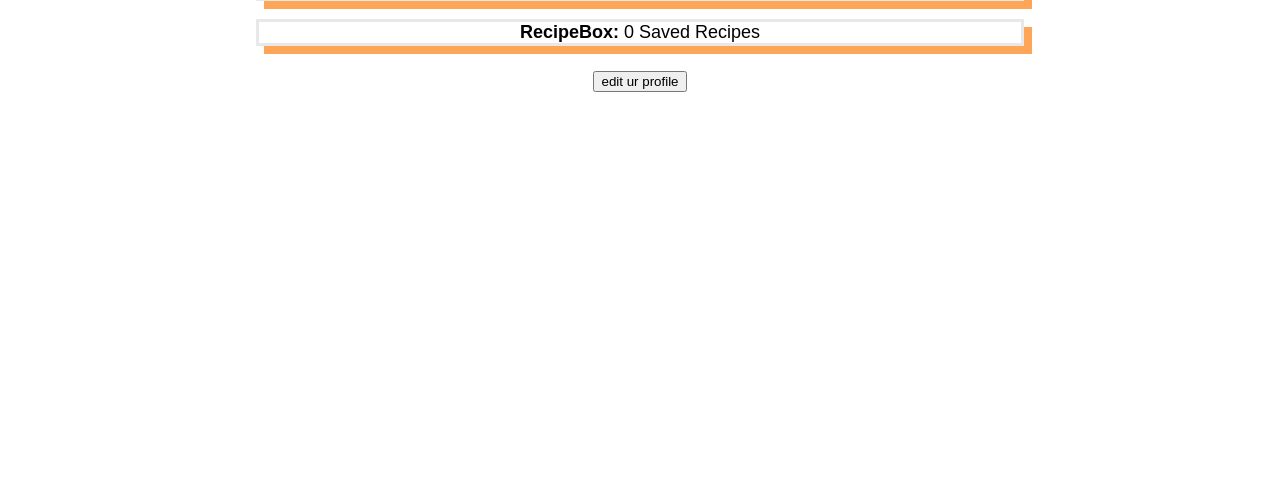
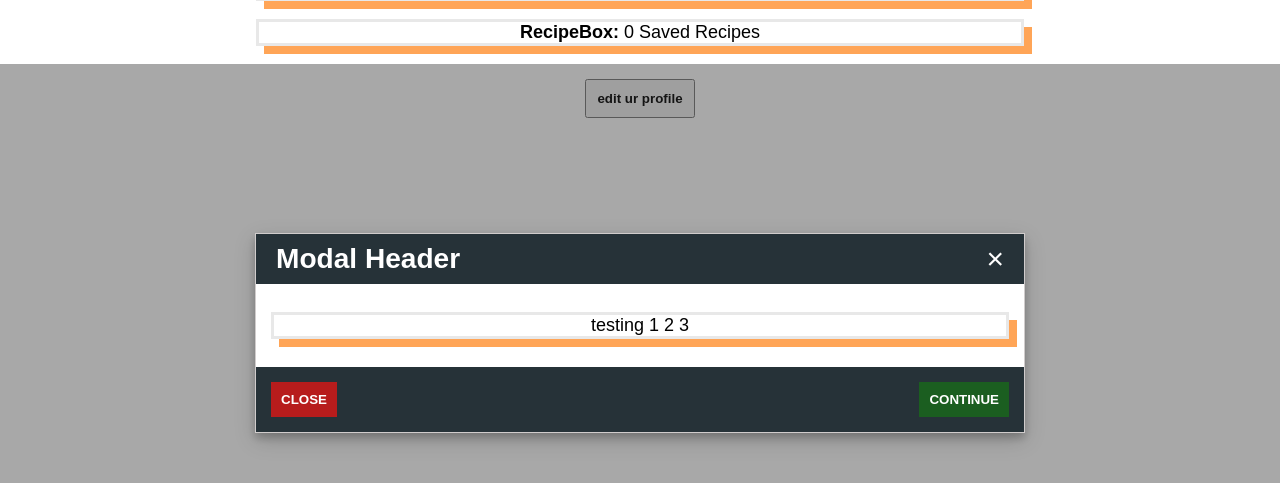
Before and after one commit to pirainogi/gobble-client, a React (Create React App) app: page /profile in a window 1280 px wide. Both pictures are taken after a click on the button "edit ur profile". Shown: the part 256-739 px from the top of the page. Built offline with nearby package versions, Linux system fonts and the light colour scheme; no server answers.

Commit message:
testing modal

```diff
--- /dev/null
+++ b/src/components/Modal.js
@@ -0,0 +1,30 @@
+import React from 'react';
+import '../css/Modal.css'
+
+const Modal = (props) => {
+  return (
+    <div>
+      <div className="modal-wrapper"
+          style={{
+              transform: props.show ? 'translateY(0vh)' : 'translateY(-100vh)',
+              opacity: props.show ? '1' : '0'
+      }}>
+        <div className="modal-header">
+          <h3>Modal Header</h3>
+          <span className="close-modal-btn" onClick={props.close}>×</span>
+        </div>
+        <div className="modal-body">
+          <p>
+              {props.children}
+          </p>
+        </div>
+        <div className="modal-footer">
+            <button className="btn-cancel" onClick={props.close}>CLOSE</button>
+            <button className="btn-continue">CONTINUE</button>
+        </div>
+      </div>
+    </div>
+  )
+}
+
+export default Modal;
--- a/src/components/UserInfo.js
+++ b/src/components/UserInfo.js
@@ -1,9 +1,29 @@
 import React, { Component } from 'react';
+import Modal from './Modal';
 import '../css/UserInfo.css';
 
 
 class UserInfo extends Component {
 
+  constructor() {
+    super();
+
+    this.state = {
+      isShowing: false
+    }
+  }
+
+  openModalHandler = () => {
+    this.setState({
+      isShowing: true
+    })
+  }
+
+  closeModalHandler = () => {
+    this.setState({
+      isShowing: false
+    })
+  }
 
   render () {
     console.log(this.props.user);
@@ -21,8 +41,17 @@ class UserInfo extends Component {
             <p><b>RecipeBox:</b> {this.props.user.recipes.length} Saved Recipes</p>
           }
         </div>
-
-        <button> edit ur profile</button>
+        <div>
+          {this.state.isShowing ? <div onClick={this.closeModalHandler} className="back-drop"></div> : null }
+          <button className="open-modal-btn" onClick={this.openModalHandler}> edit ur profile</button>
+          <Modal
+            className="modal"
+            show={this.state.isShowing}
+            close={this.closeModalHandler}
+          >
+            testing 1 2 3
+          </Modal>
+        </div>
       </div>
     )
   }
--- /dev/null
+++ b/src/css/Modal.css
@@ -0,0 +1,80 @@
+.modal-wrapper {
+    background: white;
+    border: 1px solid #d0cccc;
+    box-shadow: 0 5px 8px 0 rgba(0,0,0,0.2), 0 7px 20px 0 rgba(0,0,0,0.17);
+    margin: 100px auto 0;
+    transition: all .8s;
+    width: 60%;
+}
+
+.modal-header {
+    background: #263238;
+    height: 40px;
+    line-height: 40px;
+    padding: 5px 20px;
+    text-align: right;
+}
+
+.modal-header h3 {
+    color: white;
+    float: left;
+    margin: 0;
+    padding: 0;
+}
+
+.modal-body {
+    padding: 10px 15px;
+    text-align: center;
+}
+
+.modal-footer {
+    background: #263238;
+    height: 35px;
+    padding: 15px;
+}
+
+.close-modal-btn {
+    color: white;
+    cursor: pointer;
+    float: right;
+    font-size: 30px;
+    margin: 0;
+}
+
+.close-modal-btn:hover {
+    color: black;
+}
+
+.btn-cancel, .btn-continue {
+    background: coral;
+    border: none;
+    color: white;
+    cursor: pointer;
+    font-weight: bold;
+    outline: none;
+    padding: 10px;
+}
+
+.btn-cancel {
+    background-color: #b71c1c;
+    float: left;
+}
+
+.btn-continue {
+    background-color: #1b5e20;
+    float: right;
+}
+
+.back-drop {
+    background-color: rgba(48, 49, 48, 0.42);
+    height: 100%;
+    position: fixed;
+    transition: all 1.3s;
+    width: 100%;
+}
+
+.open-modal-btn {
+    margin: 15px;
+    padding: 10px;
+    font-weight: bold;
+}
```
